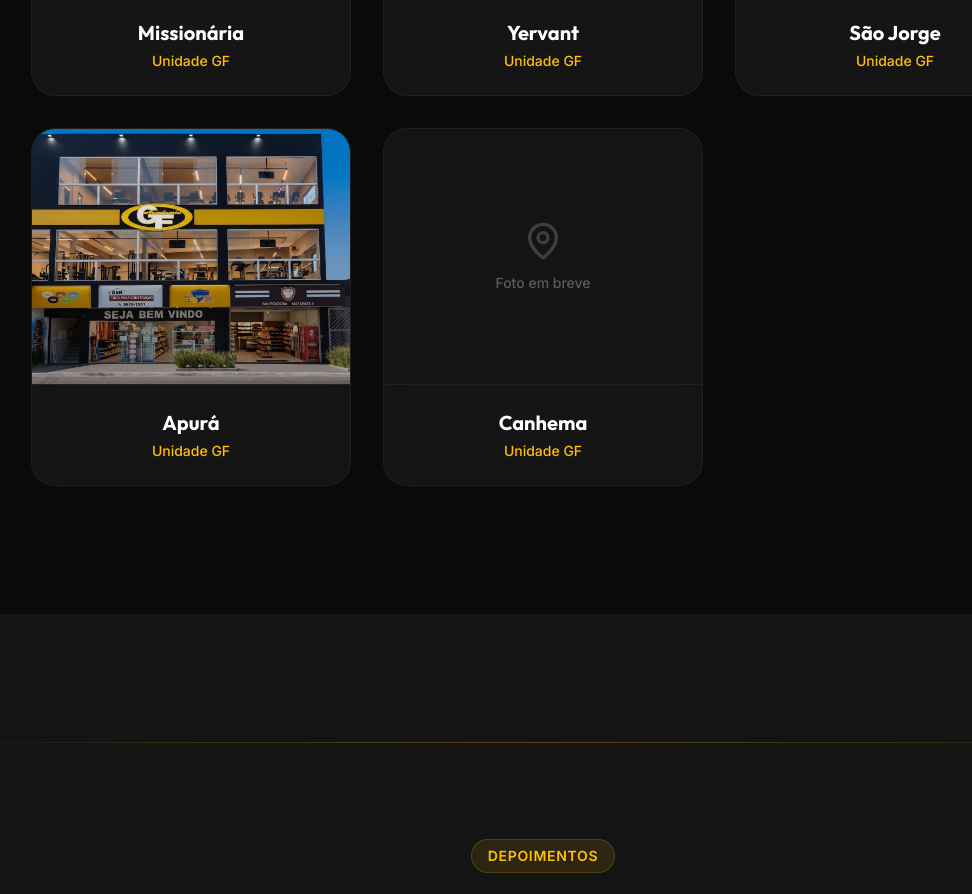
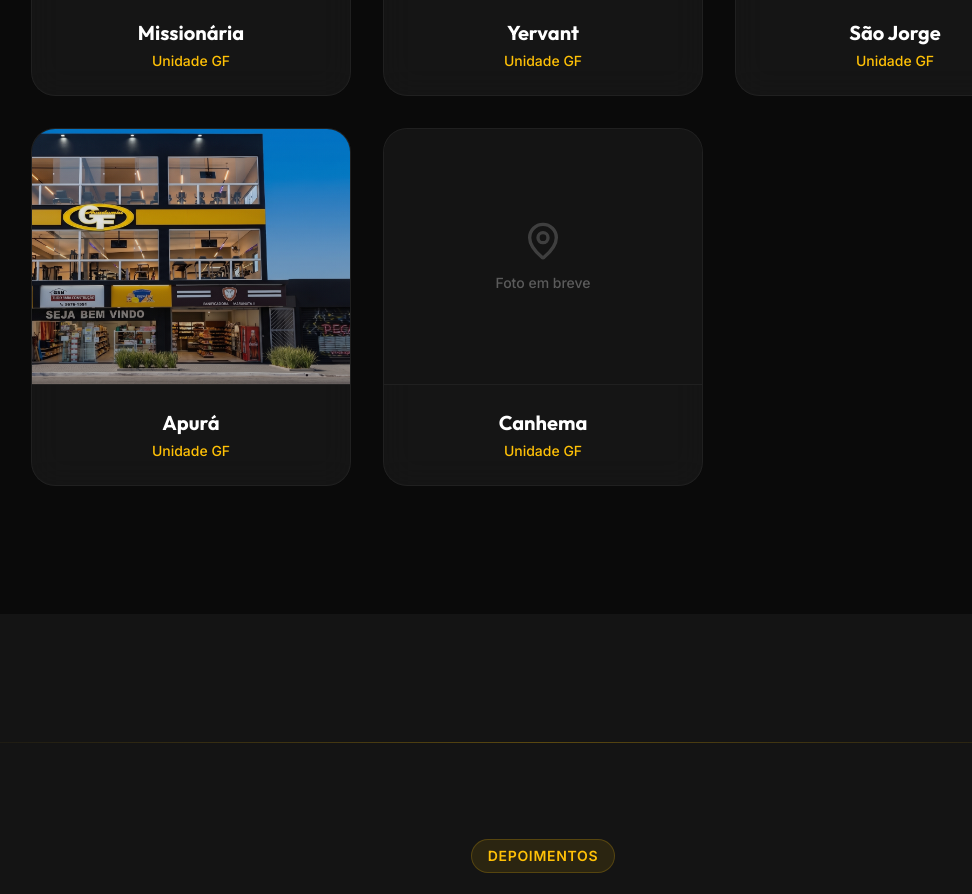
Before and after one commit to mktdigitalandersonmoraes/gf-academia, a React (Vite) app: page / in a window 1280 px wide. Shown: the part 4080-4974 px from the top of the page, without its empty margins (97-1069 px from the left). Built offline with nearby package versions, Linux system fonts and the light colour scheme.

Commit message:
style: ajustar posicao da foto da unidade Apura para a direita

```diff
--- a/src/components/Locations.tsx
+++ b/src/components/Locations.tsx
@@ -9,7 +9,7 @@ const locations = [
   { name: 'Missionária', image: '/images/unidade-missionaria.jpg' },
   { name: 'Yervant' },
   { name: 'São Jorge' },
-  { name: 'Apurá', image: '/images/unidade-apura.png' },
+  { name: 'Apurá', image: '/images/unidade-apura.png', objectPosition: '75% center' },
   { name: 'Canhema' },
 ]
 
@@ -50,6 +50,7 @@ export default function Locations() {
                     src={location.image}
                     alt={`Unidade ${location.name}`}
                     className="w-full h-full object-cover group-hover:scale-110 transition-transform duration-700"
+                    style={{ objectPosition: (location as { name: string; image?: string; objectPosition?: string }).objectPosition ?? 'center center' }}
                   />
                   <div className="absolute inset-0 bg-gradient-to-t from-dark/80 to-transparent opacity-40 group-hover:opacity-20 transition-opacity duration-500" />
                 </div>
```
